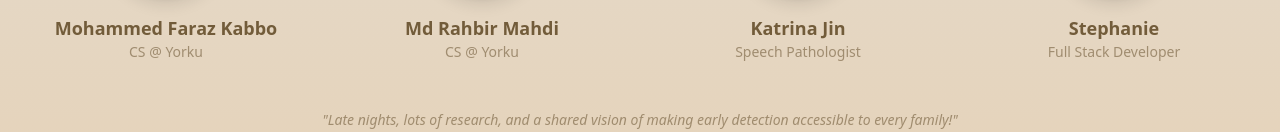
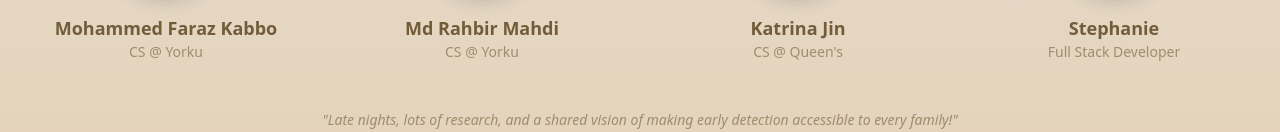
Before and after one commit to Rahbir1518/HackTheValleyX, a React (Vite) app: page / in a window 1280 px wide. Shown: the part 3869-4001 px from the top of the page. Built offline with nearby package versions, Linux system fonts and the light colour scheme; no server answers.

Commit message:
LAST I SWEAR

```diff
--- a/src/Home.tsx
+++ b/src/Home.tsx
@@ -54,7 +54,7 @@ const Home = () => {
   const teamMembers = [
     { name: "Mohammed Faraz Kabbo", role: "CS @ Yorku", img: Fraz, github: "https://github.com/farazkabbo", linkedin: "https://www.linkedin.com/in/mohammed-faraz-kabbo/" },
     { name: "Md Rahbir Mahdi", role: "CS @ Yorku", img: Rahbir, github: "https://github.com/Rahbir1518", linkedin: "https://www.linkedin.com/in/rahbirmahdi/" },
-    { name: "Katrina Jin", role: "Speech Pathologist", img: Katrina, github: "#", linkedin: "https://www.linkedin.com/in/katrina-jin-608792298/" },
+    { name: "Katrina Jin", role: "CS @ Queen's", img: Katrina, github: "#", linkedin: "https://www.linkedin.com/in/katrina-jin-608792298/" },
     { name: "Stephanie", role: "Full Stack Developer", img: Stephanie, github: "#", linkedin: "#" }
   ];
 
```
